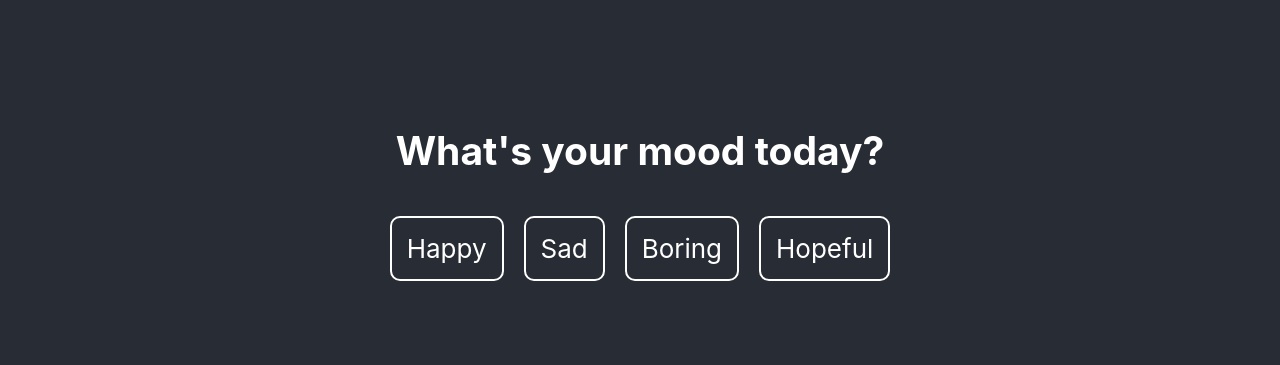
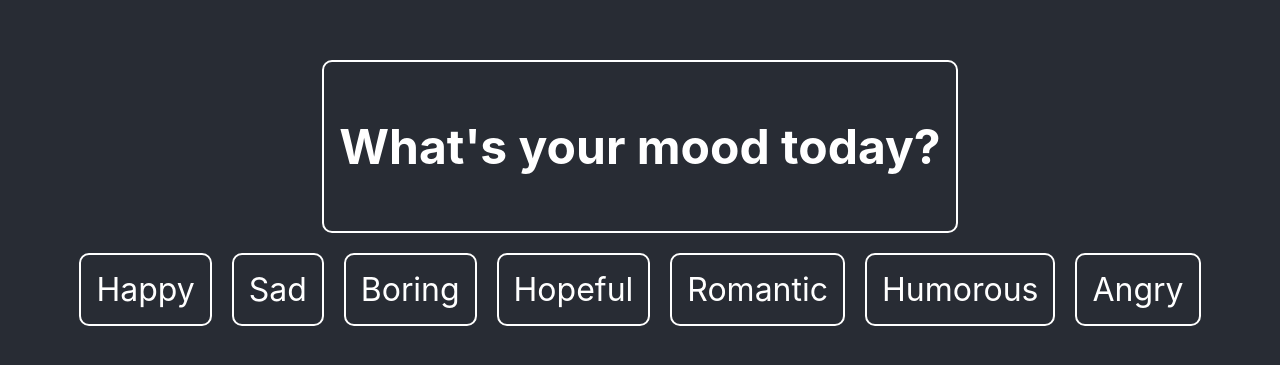
Before and after one commit to laugeeme/giphy-mood, a React (Create React App) app: page / in a window 1280 px wide. Shown: the part 207-572 px from the top of the page. Built offline with nearby package versions, Linux system fonts and the light colour scheme.

Commit message:
add link to header

```diff
--- a/src/App.js
+++ b/src/App.js
@@ -8,12 +8,18 @@ function App() {
   return (
     <div className="App">
       <section className="App-content">
-        <h1>What's your mood today?</h1>
+        <Link to="/">
+          <h1>What's your mood today?</h1>
+        </Link>
+
         <div className="gif-options">
           <Link to="/gif/happy">Happy</Link>
           <Link to="/gif/sad">Sad</Link>
           <Link to="/gif/boring">Boring</Link>
           <Link to="/gif/hopeful">Hopeful</Link>
+          <Link to="/gif/romantic">Romantic</Link>
+          <Link to="/gif/humorous">Humorous</Link>
+          <Link to="/gif/angry">Angry</Link>
         </div>
 
         {/* <button onClick={() => setKeyword('nature')}>Botón</button> */}
--- a/src/services/api.js
+++ b/src/services/api.js
@@ -1,7 +1,7 @@
 const apiKey = 'ut91PUS7NJ5SHYTENuqOraVDePUIeePe';
 
 function getGifs({ keyword = 'think' } = {}) {
-  const apiURL = `https://api.giphy.com/v1/gifs/search?api_key=${apiKey}&q=${keyword}&limit=5&offset=0&rating=G&lang=en`;
+  const apiURL = `https://api.giphy.com/v1/gifs/search?api_key=${apiKey}&q=${keyword}&limit=10&offset=0&rating=G&lang=en`;
 
   return fetch(apiURL)
     .then((response) => response.json())
--- a/src/stylesheets/App.css
+++ b/src/stylesheets/App.css
@@ -1,5 +1,6 @@
 .App {
   text-align: center;
+
 }
 
 
@@ -11,8 +12,9 @@
   flex-direction: column;
   align-items: center;
   justify-content: center;
-  font-size: calc(10px + 2vmin);
+  font-size: calc(16px + 2vmin);
   color: white;
+
 }
 
 button{
@@ -25,6 +27,8 @@ button{
 
 .gif-options{
   display: flex;
+  flex-wrap: wrap;
+  justify-content: center;
 
 }
 
--- a/src/stylesheets/Gif.css
+++ b/src/stylesheets/Gif.css
@@ -13,7 +13,7 @@
 
 .gif-container h4{
     margin: 0;
-    font-size: 24px;
+    font-size: 20px;
 }
 
 .gif-container img{
```
